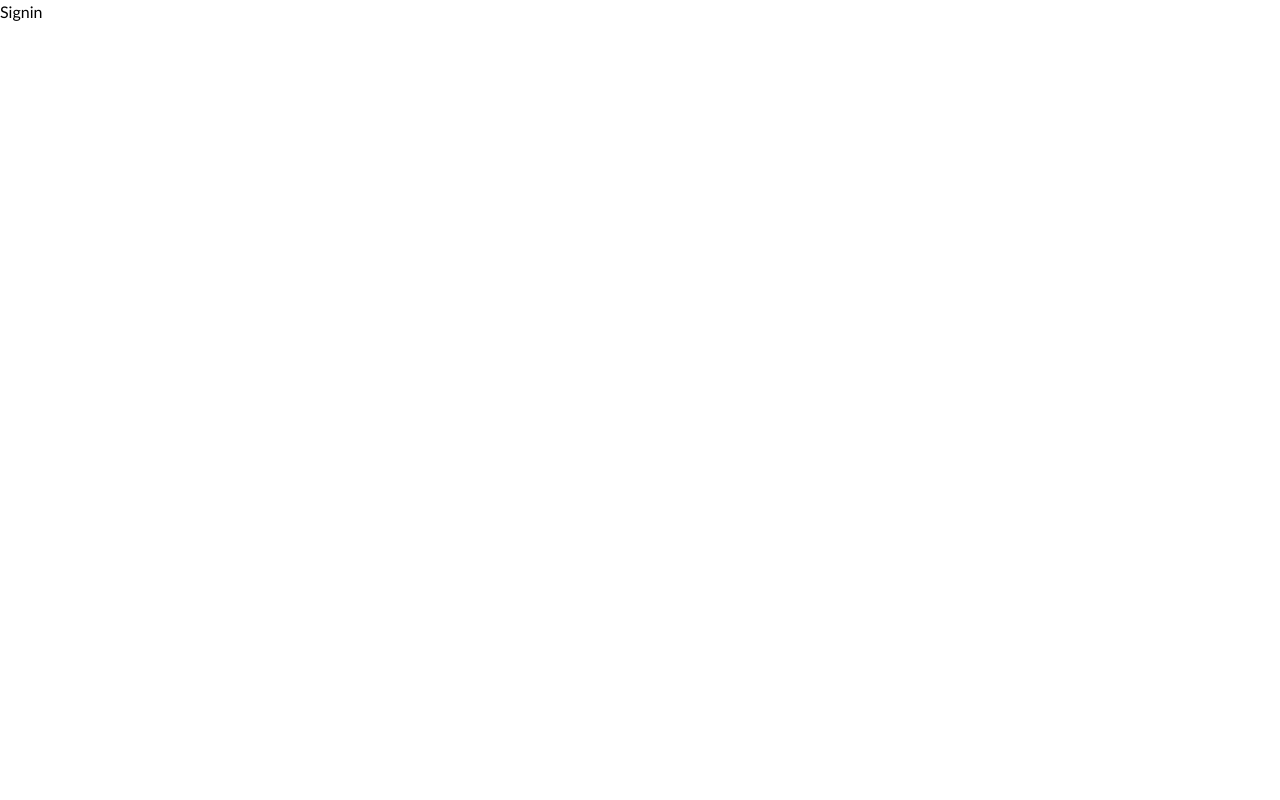
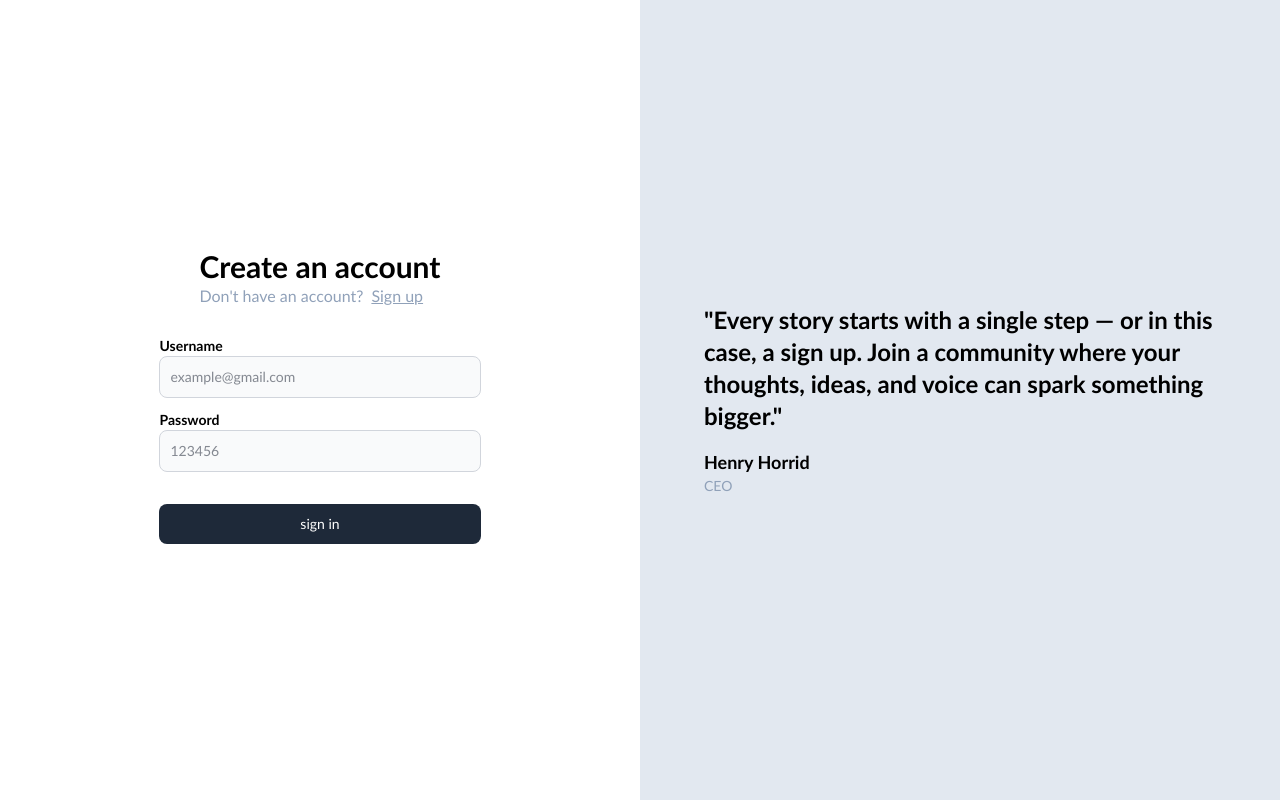
Before and after one commit to M0hitThapa/Medium-Clone-, a React (Vite) app in the folder frontend/: page /signin in a window 1280 px wide. Built offline with nearby package versions, Linux system fonts and the light colour scheme.

Commit message:
build auth component

```diff
--- a/frontend/package.json
+++ b/frontend/package.json
@@ -11,6 +11,7 @@
   },
   "dependencies": {
     "@tailwindcss/vite": "^4.1.5",
+    "@thapamohit/medium-common": "^1.0.0",
     "react": "^19.1.0",
     "react-dom": "^19.1.0",
     "react-router-dom": "^7.5.3",
--- a/frontend/src/components/Auth.tsx
+++ b/frontend/src/components/Auth.tsx
@@ -1,23 +1,79 @@
+
+import { useState, type ChangeEvent } from "react";
 import { Link } from "react-router-dom"
+import type { SignupInput } from "@thapamohit/medium-common";
+
+const Auth = ({type}: {type: "signup" | "signin"}) => {
+    const [postInputs, setPostInputs] = useState<SignupInput>({
+        name:"",
+        username:"",
+        password:""
+    })
+  return (
+    <div className="h-screen flex  justify-center flex-col">
+
+        <div className="flex justify-center">
+        <div>
+            <div className="px-10">
 
 
-const Auth = ({type}: {type: "signup | signin"}) => {
-  return (
-    <div className="h-screen flex  justify-center flex-col">
-        <div className="flex justify-center">
-        <div>
         <div className="text-3xl font-bold ">
             Create an account
         </div>
         <div className="text-slate-400">
-            Already have an account?
-            <Link className="pl-2 underline" to={"/signin"}>Login</Link>
+            {type === "signin" ? "Don't have an account?":"Already have an account?"}
+            <Link className="pl-2 underline" to={type === "signin" ? "/signup" :"/signin"}>
+            {type === "signin" ? "Sign up" : "Sign in"}
+            </Link>
+        </div>
+        </div>
+        <div className="pt-4">
+      {type === "signup" ?   <LabelledInput label='Name' placeholder="Mohit Thapa..." onChange={(e) => {
+            setPostInputs({
+                ...postInputs,
+                name:e.target.value
+            })
+
+        }} />: null}
+             <LabelledInput label='Username' placeholder="example@gmail.com" onChange={(e) => {
+            setPostInputs({
+                ...postInputs,
+                username:e.target.value
+            })
+
+        }} />
+             <LabelledInput label='Password' type={"password"} placeholder="123456" onChange={(e) => {
+            setPostInputs( {
+                ...postInputs,
+                password:e.target.value
+            })
+
+        }} />
+        <button type="button" className=" mt-8 w-full text-white bg-gray-800 hover:bg-gray-900 focus:outline-none focus:ring-4 focus:ring-gray-300 font-medium rounded-lg text-sm px-5 py-2.5 me-2 mb-2 dark:bg-gray-800 dark:hover:bg-gray-700 dark:focus:ring-gray-700 dark:border-gray-700">
+            {type === "signup" ? "Sign up": "sign in"}
+        </button>
+
         </div>
         </div>
         </div>
 
+
     </div>
   )
 }
+interface LabelledInputType {
+    label: string;
+    placeholder:string;
+    onChange: (e:ChangeEvent<HTMLInputElement>) => void;
+    type?:string;
+}
+
+
+function LabelledInput({label, placeholder, onChange, type}:LabelledInputType ) {
+    return <div>
+    <label className="block mt-3  text-sm font-bold text-black">{label}</label>
+    <input onChange={onChange} type={type || "text"} id="first_name" className="bg-gray-50 border border-gray-300 text-gray-900 text-sm rounded-lg block w-full p-2.5 " placeholder={placeholder} required />
+</div>
+}
 
 export default Auth
--- a/frontend/src/pages/Signin.tsx
+++ b/frontend/src/pages/Signin.tsx
@@ -1,8 +1,17 @@
-
-
+import Auth from "../components/Auth"
+import Quote from "../components/Quote"
 const Signin = () => {
   return (
-    <div>Signin</div>
+ <div>
+       <div className="grid lg:grid-cols-2">
+        <div>
+            <Auth type="signin" />
+        </div>
+        <div className="hidden lg:block">
+        <Quote />
+        </div>
+    </div>
+ </div>
   )
 }
 
--- a/frontend/src/pages/Signup.tsx
+++ b/frontend/src/pages/Signup.tsx
@@ -3,11 +3,11 @@
 const Signup = () => {
   return (
  <div>
-       <div className="grid grid-cols-2">
+       <div className="grid lg:grid-cols-2">
         <div>
-            <Auth />
+            <Auth type="signup" />
         </div>
-        <div className="invisible lg:visible">
+        <div className="hidden lg:block">
         <Quote />
         </div>
     </div>
```
Also changed, not shown: 1 other file (tests, documents, lock files or other folders).
